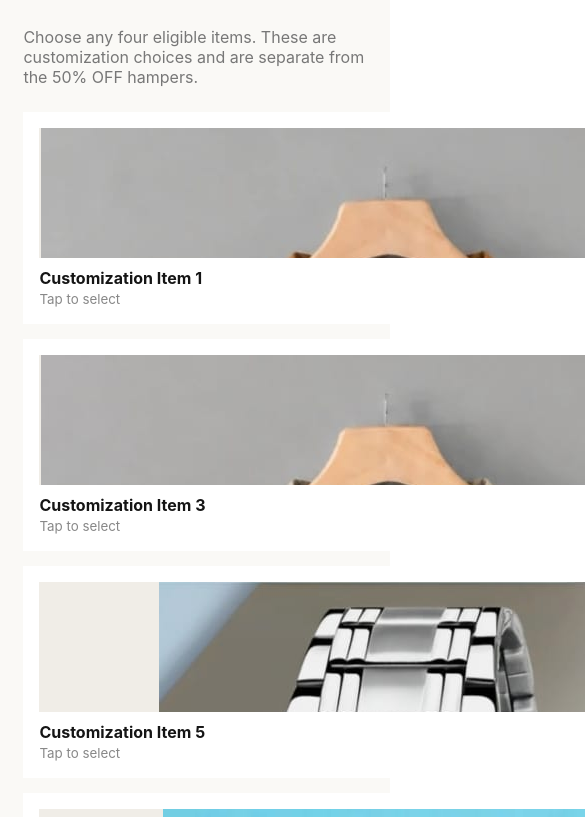
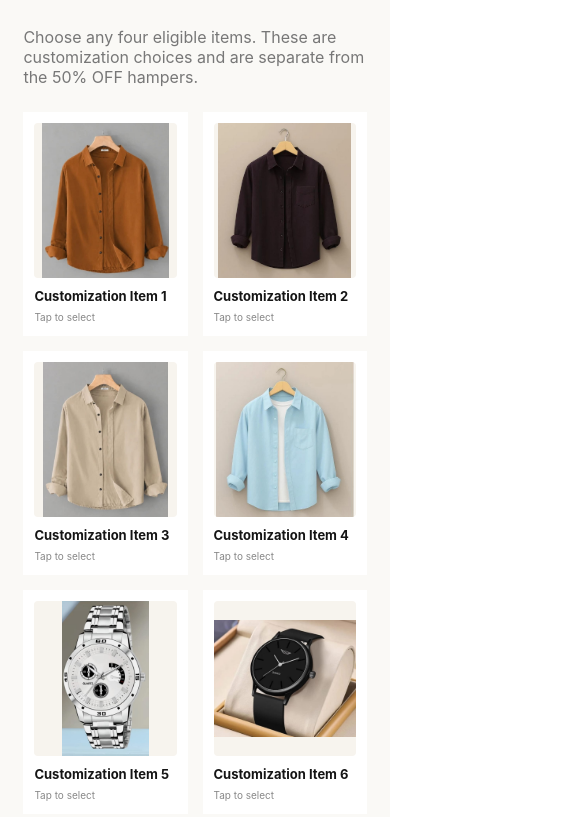
Before and after one commit to nitinmeena7881-ui/Gift_Customize_Website, a plain HTML site: page index.html in a window 390 px wide. Shown: the part 6438-7255 px from the top of the page, 585 px wide, since content can reach past the window. Drawn offline with Linux system fonts and the light colour scheme.

Commit message:
Update style.css

```diff
--- a/style.css
+++ b/style.css
@@ -707,4 +707,61 @@
   footer .brand img{
     width:125px
   }
+}/* ===== CUSTOMIZATION PHOTOS ===== */
+
+.custom-photo{
+  height:180px;
+  width:100%;
+  background:#f7f4ee;
+  display:flex;
+  align-items:center;
+  justify-content:center;
+  overflow:hidden;
+  border-radius:4px;
 }
+
+.custom-photo img{
+  width:100%;
+  height:100%;
+  object-fit:contain;
+  object-position:center;
+  display:block;
+}
+
+.custom-item{
+  transition:.2s;
+}
+
+.custom-item:hover{
+  transform:translateY(-3px);
+}
+
+.custom-item.selected{
+  border-color:var(--gold);
+  box-shadow:0 8px 25px #00000012;
+}
+
+.selected-label{
+  color:var(--gold)!important;
+  font-weight:700;
+}
+
+@media(max-width:560px){
+
+  .custom-photo{
+    height:155px;
+  }
+
+  .custom-item{
+    padding:9px;
+  }
+
+  .custom-item b{
+    font-size:13px;
+    line-height:1.3;
+  }
+
+  .custom-item small{
+    font-size:10px;
+  }
+}
```
